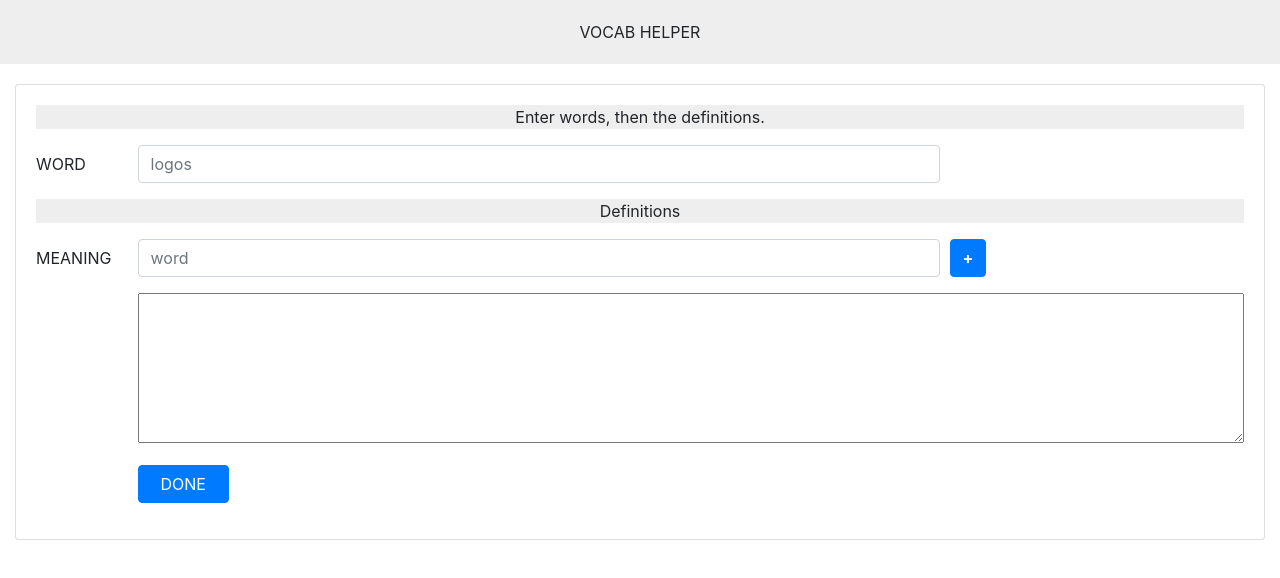
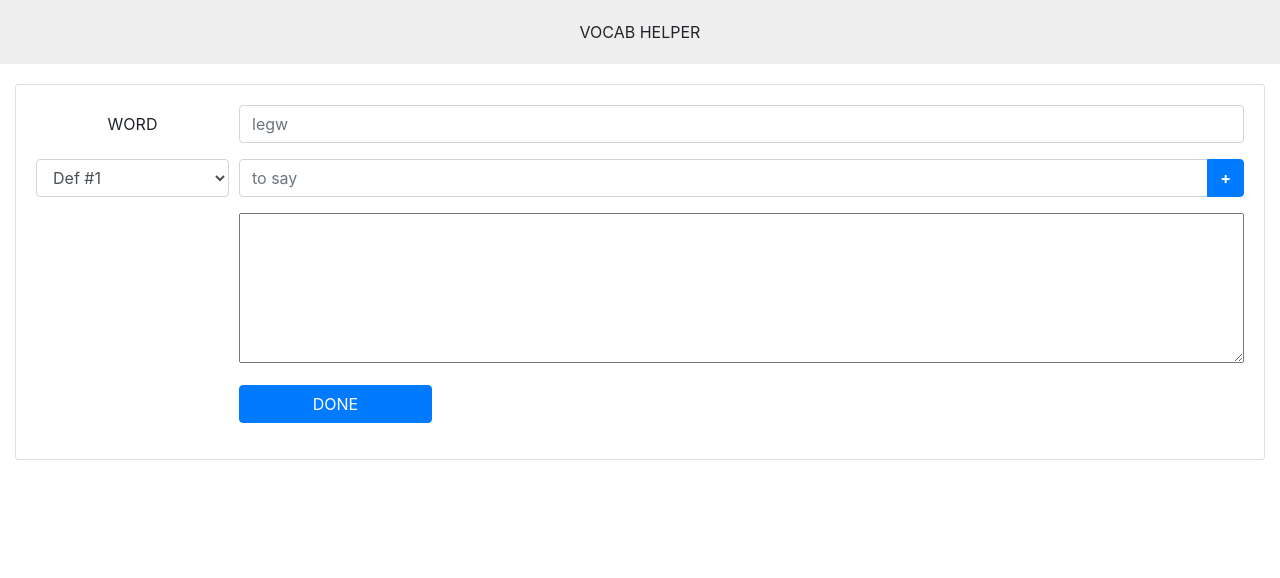
Before and after one commit to joooons/vocabhelper, a plain HTML site: page index.html in a window 1280 px wide. Drawn offline with nearby package versions, Linux system fonts and the light colour scheme.

Commit message:
refine input form layout

```diff
--- a/index.css
+++ b/index.css
@@ -11,9 +11,9 @@
 }
 
 .band {
-    background: #0001;
+    /* background: #0001; */
     width: 100%;
-    text-align: center;
+    text-align: left;
     margin-bottom: 16px;
 }
 
@@ -21,3 +21,7 @@ textarea {
     width: 100%;
     height: 150px;
 }
+
+label {
+    text-align: center;
+}
--- a/index.html
+++ b/index.html
@@ -29,41 +29,50 @@
                 <div class="card">
                     <div class="card-body">
 
-                        <div class="band">Enter words, then the definitions.</div>
+                        <!-- <div class="band">Enter words, then the definitions.</div> -->
 
                         <form>
 
                             <div class="form-row form-group">
-                                <label for="word" class="col-3 col-md-2 col-xl-1 col-form-label">WORD</label>
-                                <div class="col-6 col-md-7 col-xl-8">
-                                    <input type="text" class="form-control" id="word" placeholder="logos" autocomplete="off">
+                                <label for="word" class="col-3 col-md-2 col-form-label">WORD</label>
+                                <div class="col-9 col-md-10">
+                                    <input type="text" class="form-control" id="word" placeholder="legw" autocomplete="off">
                                 </div>
                             </div>
 
-                            <div class="band">Definitions</div>
+                            <!-- <div class="band">Definitions</div> -->
 
                             <div class="form-row form-group">
-                                <label for="def" class="col-3 col-md-2 col-xl-1 col-form-label">MEANING</label>
-                                <div class="col-6 col-md-7 col-xl-8">
-                                    <input type="text" class="form-control" id="def" placeholder="word" autocomplete="off">
+
+                                <div class="input-group col-3 col-md-2">
+                                    <select name="" id="meaning" class="form-control">
+                                        <option value="">Def #1</option>
+                                        <option value="">Add</option>
+                                        <option value="">View</option>
+                                    </select>
                                 </div>
-                                <div class="col-3">
-                                    <button class="btn btn-primary">
+
+                                <div class="input-group col-9 col-md-10">
+                                    <input type="text" class="form-control" placeholder="to say">
+                                    <div class="input-group-append">
+                                        <button type="button" class="btn btn-primary">
                                             <b>&#x2b;</b>
                                         </button>
                                     </div>
                                 </div>
 
+                            </div>
+
                             <div class="form-row form-group">
-                                <div class="col-3 col-md-2 col-xl-1"></div>
-                                <div class="col-9 col-md-10 col-xl-11">
-                                    <textarea name="yes" id="total"></textarea>
+                                <div class="col-3 col-md-2"></div>
+                                <div class="col-9 col-md-10">
+                                    <textarea readonly name="yes" id="total"></textarea>
                                 </div>
                             </div>
 
                             <div class="form-row form-group">
-                                <div class="col-3 col-md-2 col-xl-1"></div>
-                                <div class="col-3 col-md-2 col-xl-1">
+                                <div class="col-3 col-md-2"></div>
+                                <div class="col-3 col-md-2">
                                     <button class="btn btn-primary btn-block">DONE</button>
                                 </div>
                             </div>
@@ -79,7 +88,7 @@
 
 
 
-
+    <script src="logic.js"></script>
 
     <script src="https://code.jquery.com/jquery-3.5.1.slim.min.js" integrity="sha384-DfXdz2htPH0lsSSs5nCTpuj/zy4C+OGpamoFVy38MVBnE+IbbVYUew+OrCXaRkfj" crossorigin="anonymous"></script>
     <script src="https://cdn.jsdelivr.net/npm/popper.js@1.16.1/dist/umd/popper.min.js" integrity="sha384-9/reFTGAW83EW2RDu2S0VKaIzap3H66lZH81PoYlFhbGU+6BZp6G7niu735Sk7lN" crossorigin="anonymous"></script>
--- /dev/null
+++ b/logic.js
@@ -0,0 +1,9 @@
+
+
+say('logic.js at your service.');
+
+
+// Why? Cuz I'm lazy
+function say(str) {
+    console.log(str);
+}
```
Lines whose indentation alone changed are shown as unchanged.
